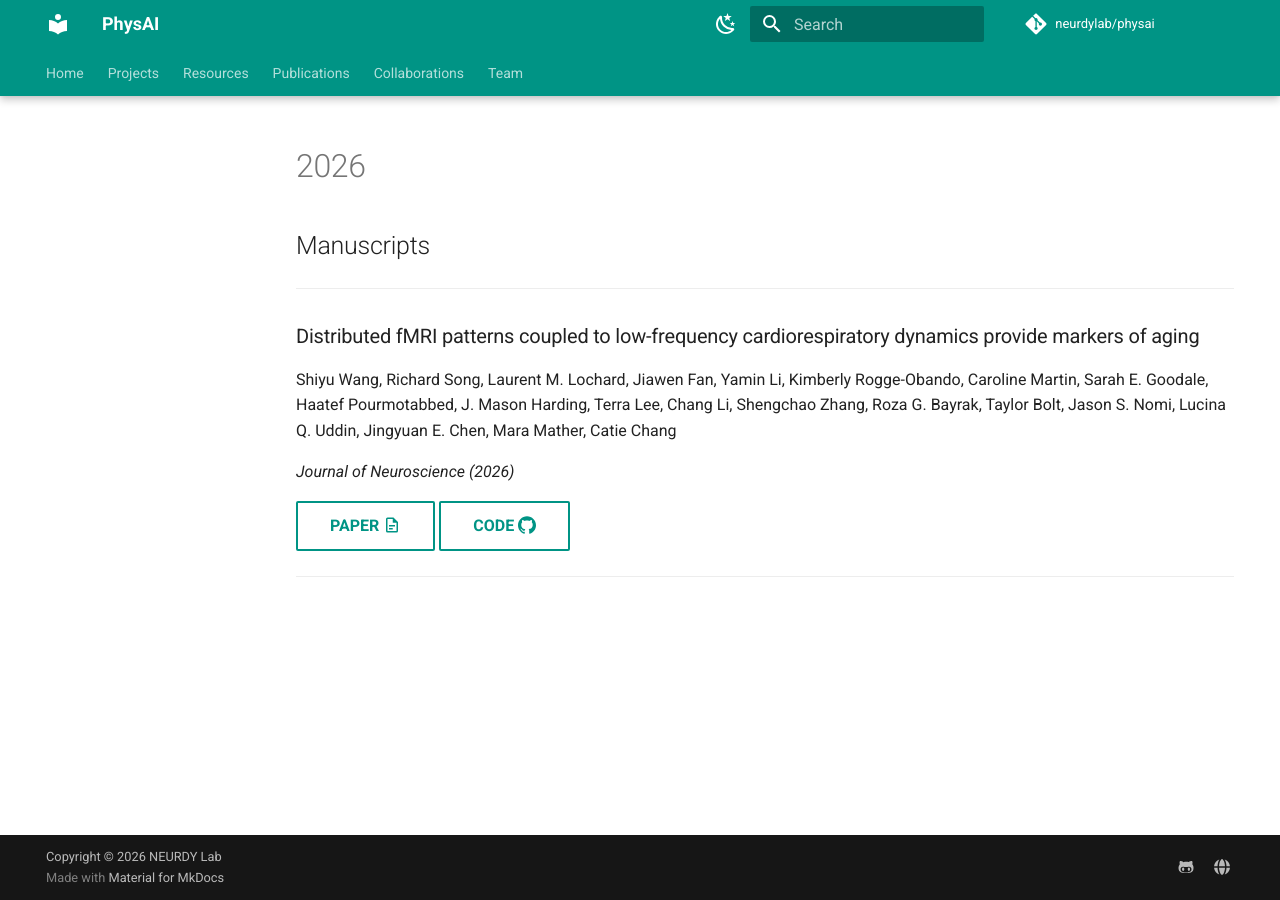
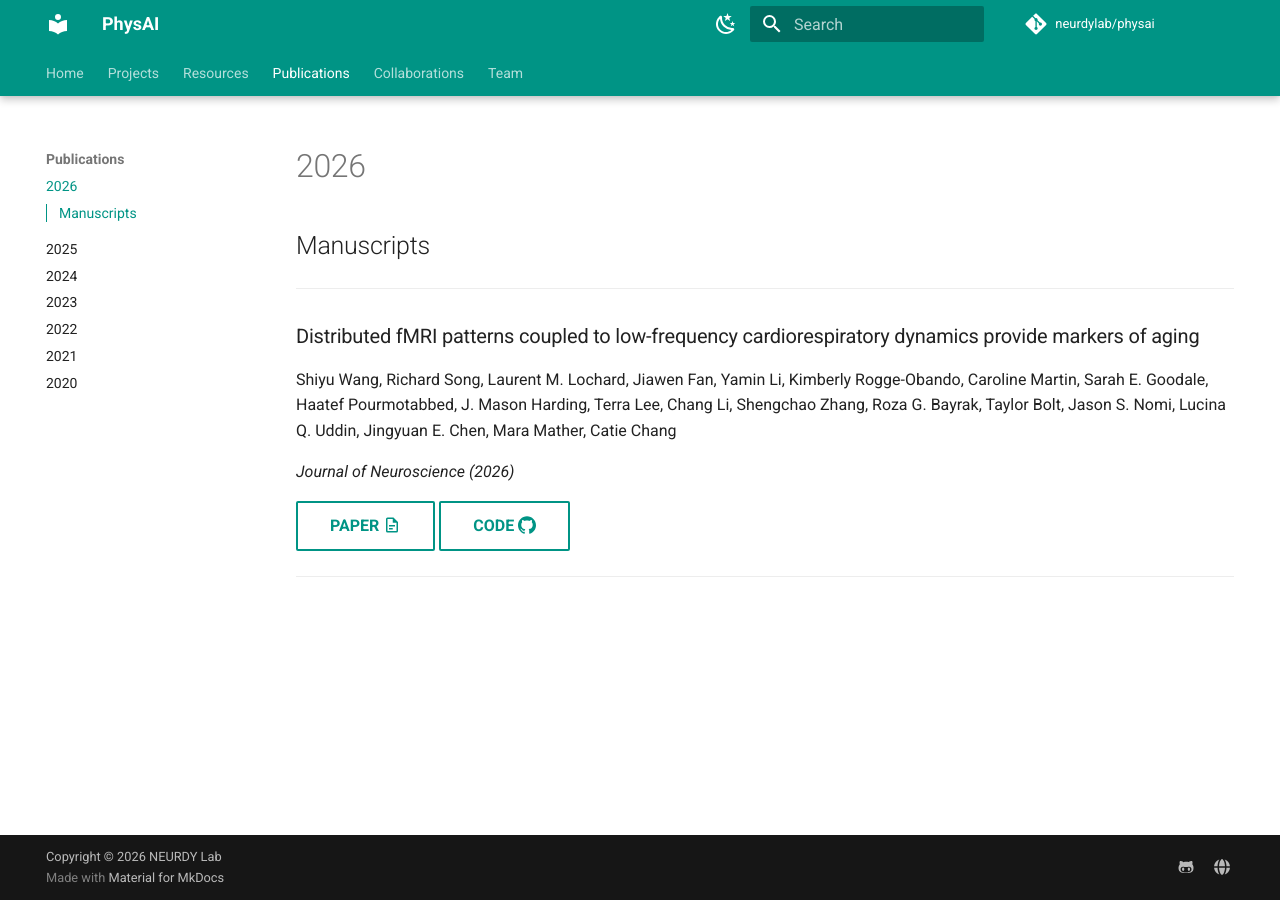
Before and after one commit to neurdylab/physai, an MkDocs documentation site: the page built from docs/publications/2026.md, in a window 1280 px wide. Built offline with MkDocs 1.6.1 and Material for MkDocs 9.7.7, drawn with Linux system fonts in a browser that asks for light colours; comment, search, counter and statistics services are not loaded.

Commit message:
added 2026.md to mkdocs.yaml

```diff
--- a/mkdocs.yml
+++ b/mkdocs.yml
@@ -48,6 +48,7 @@ nav:
     - resources/tutorials.md
     - resources/datasets.md
   - Publications:
+    - publications/2026.md
     - publications/2025.md
     - publications/2024.md
     - publications/2023.md
```
